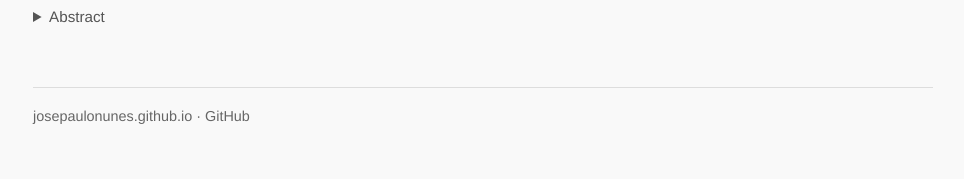
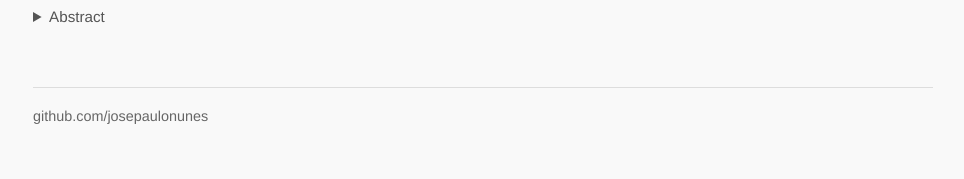
Before and after one commit to josepaulonunes/josepaulonunes.github.io, a Jekyll site: the page built from index.md, in a window 1280 px wide. Shown: the part 754-933 px from the top of the page, without its empty margins (157-1121 px from the left). Built offline with Jekyll 4.4.1, drawn with Linux system fonts in a browser that asks for light colours.

Commit message:
Update default.html

```diff
--- a/_layouts/default.html
+++ b/_layouts/default.html
@@ -28,9 +28,7 @@
   </main>
 
   <footer>
-    <a href="https://josepaulonunes.github.io/">josepaulonunes.github.io</a>
-    <span> · </span>
-    <a href="https://github.com/josepaulonunes">GitHub</a>
+    <a href="https://github.com/josepaulonunes">github.com/josepaulonunes</a>
   </footer>
 
 </body>
```
